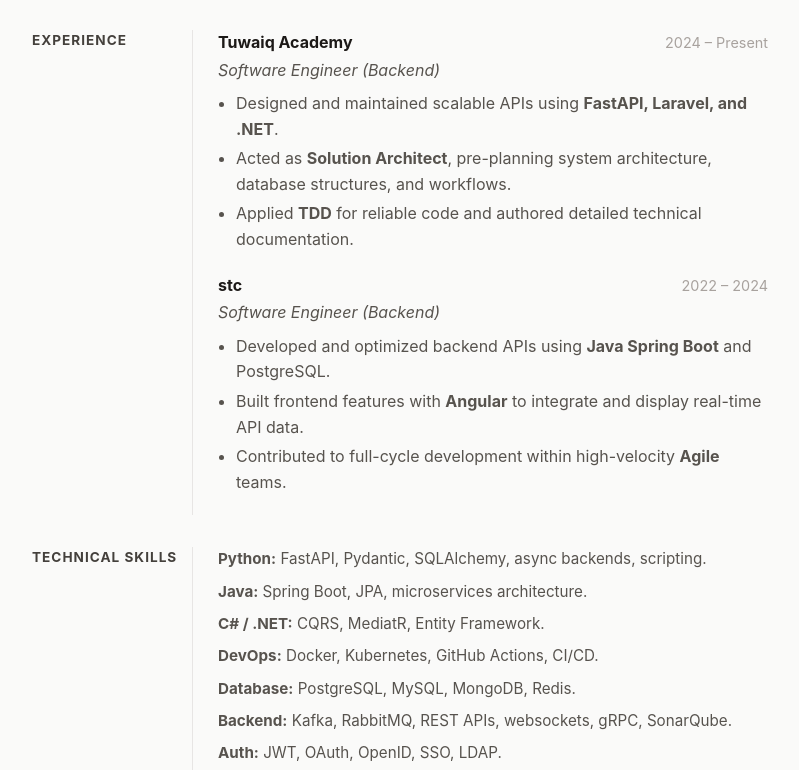
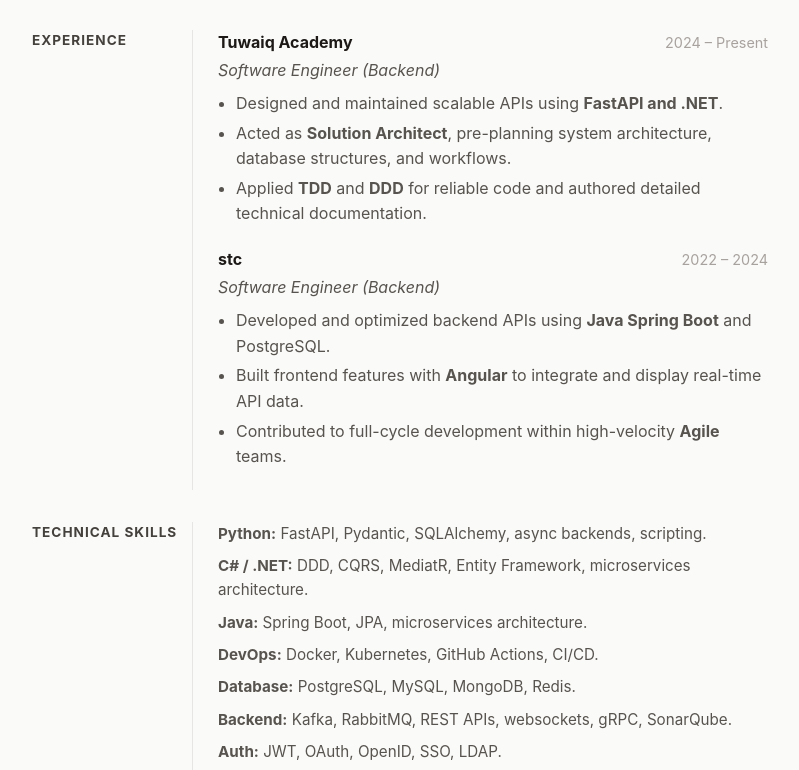
Before and after one commit to mhs123m/me, a React (Vite) app: page /#/resume in a window 1280 px wide. Shown: the part 490-1260 px from the top of the page, without its empty margins (240-1039 px from the left). Built offline with nearby package versions, Linux system fonts and the light colour scheme.

Commit message:
update resume

```diff
--- a/src/pages/ResumePage.tsx
+++ b/src/pages/ResumePage.tsx
@@ -40,9 +40,9 @@
             </div>
             <p className="role">Software Engineer (Backend)</p>
             <ul>
-              <li>Designed and maintained scalable APIs using <strong>FastAPI, Laravel, and .NET</strong>.</li>
+              <li>Designed and maintained scalable APIs using <strong>FastAPI and .NET</strong>.</li>
               <li>Acted as <strong>Solution Architect</strong>, pre-planning system architecture, database structures, and workflows.</li>
-              <li>Applied <strong>TDD</strong> for reliable code and authored detailed technical documentation.</li>
+              <li>Applied <strong>TDD</strong> and <strong>DDD</strong> for reliable code and authored detailed technical documentation.</li>
             </ul>
           </div>
 
@@ -68,10 +68,10 @@
             <strong>Python:</strong> FastAPI, Pydantic, SQLAlchemy, async backends, scripting.
           </div>
           <div className="skill-group">
-            <strong>Java:</strong> Spring Boot, JPA, microservices architecture.
+            <strong>C# / .NET:</strong> DDD, CQRS, MediatR, Entity Framework, microservices architecture.
           </div>
           <div className="skill-group">
-            <strong>C# / .NET:</strong> CQRS, MediatR, Entity Framework.
+            <strong>Java:</strong> Spring Boot, JPA, microservices architecture.
           </div>
           <div className="skill-group">
             <strong>DevOps:</strong> Docker, Kubernetes, GitHub Actions, CI/CD.
@@ -86,7 +86,7 @@
             <strong>Auth:</strong> JWT, OAuth, OpenID, SSO, LDAP.
           </div>
           <div className="skill-group">
-            <strong>AI:</strong> OpenAI, MCP, LLM.
+            <strong>AI:</strong> OpenAI SDK, MCP, LLM.
           </div>
           <div className="skill-group">
             <strong>Frontend:</strong> HTML, CSS, JS, React.
```
